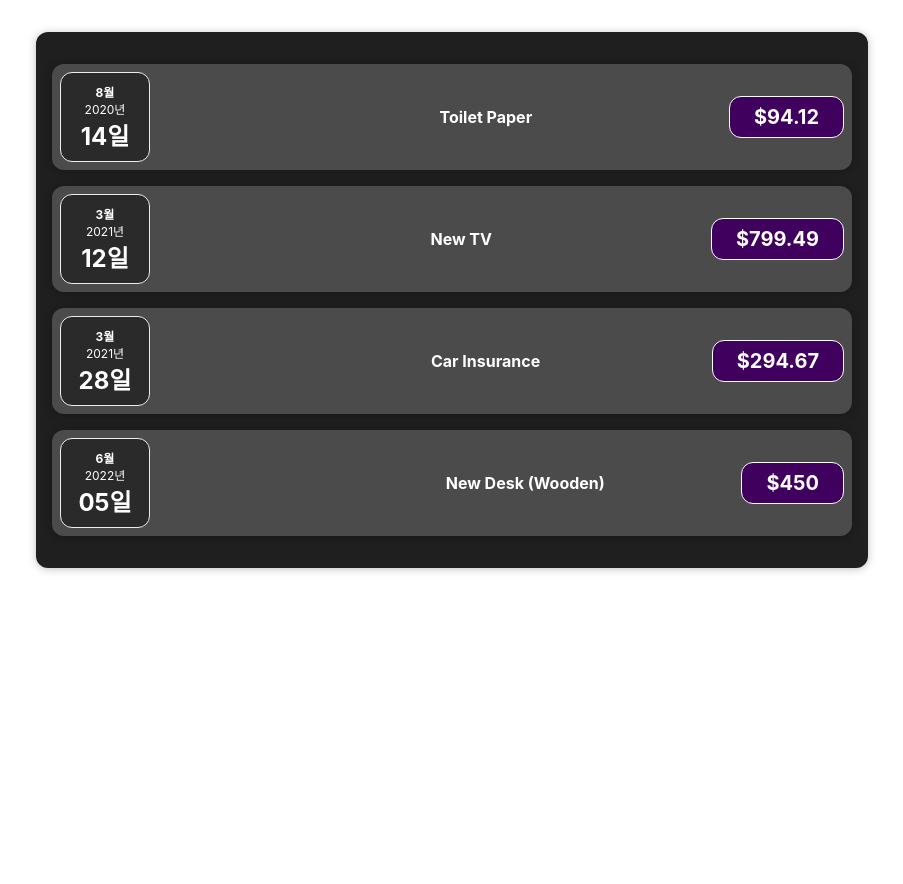
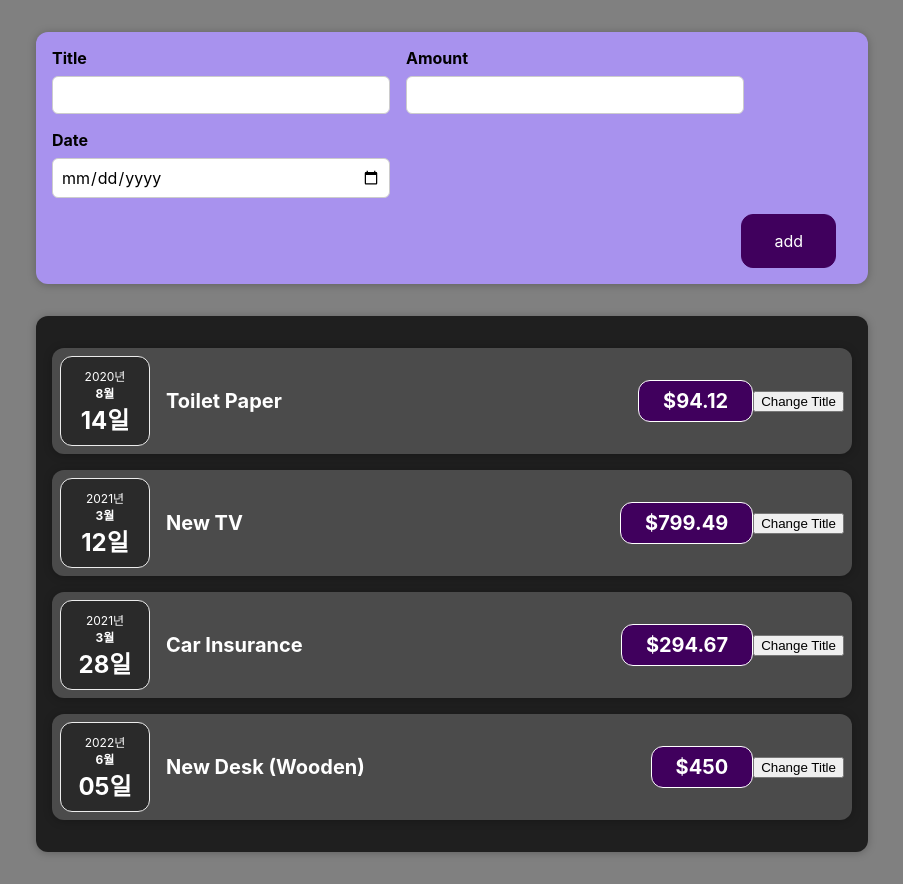
Before and after one commit to KooTaehyeon/udemy-react, a React (Create React App) app: page / in a window 1280 px wide. Shown: the whole page, without its empty margins (188-1091 px from the left). Before the commit the page ends 800 px from the top, so only its background shows below. Built offline with nearby package versions, Linux system fonts and the light colour scheme; the HTML template or start-up script is replaced by a standard one.

Commit message:
새로운 component (from)추가

```diff
--- a/src/App.js
+++ b/src/App.js
@@ -1,5 +1,5 @@
 import Expanses from './components/Expenses/Expanses';
-
+import NewExpense from './components/NewExpense/NewExpense';
 function App() {
   const expenses = [
     {
@@ -24,6 +24,7 @@
   ];
   return (
     <div className='App'>
+      <NewExpense data={expenses} />
       <Expanses data={expenses} />
     </div>
   );
--- a/src/components/Expenses/ExpanseItem.js
+++ b/src/components/Expenses/ExpanseItem.js
@@ -1,15 +1,24 @@
-import React from 'react';
+import React, { useState } from 'react';
 import Card from '../UI/Card';
 import './ExpanseItem.css';
 import ExpenseDate from './ExpenseDate';
 
 const ExpanseItem = (props) => {
+  const [title, setTitle] = useState(props.title);
+
+  const clickHandler = () => {
+    let titles = 'upDeted';
+    setTitle(titles);
+  };
+
   return (
     <Card className='expense-item'>
       <ExpenseDate date={props.date} />
-      <div className='expense-item__description'></div>
-      <h2> {props.title}</h2>
-      <div className='expense-item__price'>${props.amount}</div>
+      <div className='expense-item__description'>
+        <h2> {title}</h2>
+        <div className='expense-item__price'>${props.amount}</div>
+      </div>
+      <button onClick={clickHandler}>Change Title</button>
     </Card>
   );
 };
--- a/src/components/Expenses/ExpenseDate.js
+++ b/src/components/Expenses/ExpenseDate.js
@@ -6,8 +6,8 @@
   const year = props.date.getFullYear();
   return (
     <div className='expense-date '>
+      <div className='expense-date__year'>{year}년</div>
       <div className='expense-date__month'>{month}</div>
-      <div className='expense-date__year'>{year}년</div>
       <div className='expense-date__day'>{day}</div>
     </div>
   );
--- /dev/null
+++ b/src/components/NewExpense/ExpenseForm.css
@@ -0,0 +1,26 @@
+.new-expense__controls {
+  display: flex;
+  flex-wrap: wrap;
+  gap: 1rem;
+  margin-bottom: 1rem;
+  text-align: left;
+}
+
+.new-expense__control label {
+  font-weight: bold;
+  margin-bottom: 0.5rem;
+  display: block;
+}
+
+.new-expense__control input {
+  font: inherit;
+  padding: 0.5rem;
+  border-radius: 6px;
+  border: 1px solid #ccc;
+  width: 20rem;
+  max-width: 100%;
+}
+
+.new-expense__actions {
+  text-align: right;
+}
--- /dev/null
+++ b/src/components/NewExpense/ExpenseForm.js
@@ -0,0 +1,27 @@
+import React from 'react';
+import './ExpenseForm.css';
+const ExpenseForm = () => {
+  return (
+    <form>
+      <div className='new-expense__controls'>
+        <div className='new-expense__control'>
+          <label>Title</label>
+          <input type={'text'} />
+        </div>
+        <div className='new-expense__control'>
+          <label>Amount</label>
+          <input type={'number'} min={'0.01'} step={'0.01'} />
+        </div>
+        <div className='new-expense__control'>
+          <label>Date</label>
+          <input type={'date'} min={'2019-01-01'} max={'2022-12-31'} />
+        </div>
+      </div>
+      <div className='new-expense__actions'>
+        <button type='submit'>add</button>
+      </div>
+    </form>
+  );
+};
+
+export default ExpenseForm;
--- /dev/null
+++ b/src/components/NewExpense/NewExpense.css
@@ -0,0 +1,38 @@
+.new-expense {
+  background-color: #a892ee;
+  padding: 1rem;
+  margin: 2rem auto;
+  width: 50rem;
+  max-width: 95%;
+  border-radius: 12px;
+  text-align: center;
+  box-shadow: 0 1px 8px rgba(0, 0, 0, 0.25);
+}
+
+.new-expense button {
+  font: inherit;
+  cursor: pointer;
+  padding: 1rem 2rem;
+  border: 1px solid #40005d;
+  background-color: #40005d;
+  color: white;
+  border-radius: 12px;
+  margin-right: 1rem;
+}
+
+.new-expense button:hover,
+.new-expense button:active {
+  background-color: #510674;
+  border-color: #510674;
+}
+
+.new-expense button.alternative {
+  color: #220131;
+  border-color: transparent;
+  background-color: transparent;
+}
+
+.new-expense button.alternative:hover,
+.new-expense button.alternative:active {
+  background-color: #ddb3f8;
+}
--- /dev/null
+++ b/src/components/NewExpense/NewExpense.js
@@ -0,0 +1,12 @@
+import React from 'react';
+import './NewExpense.css';
+import ExpenseForm from './ExpenseForm';
+const NewExpense = () => {
+  return (
+    <div className='new-expense'>
+      <ExpenseForm />
+    </div>
+  );
+};
+
+export default NewExpense;
--- a/src/index.css
+++ b/src/index.css
@@ -1,4 +1,5 @@
 body {
+  background-color: gray;
   margin: 0;
   font-family: -apple-system, BlinkMacSystemFont, 'Segoe UI', 'Roboto', 'Oxygen',
     'Ubuntu', 'Cantarell', 'Fira Sans', 'Droid Sans', 'Helvetica Neue',
```
